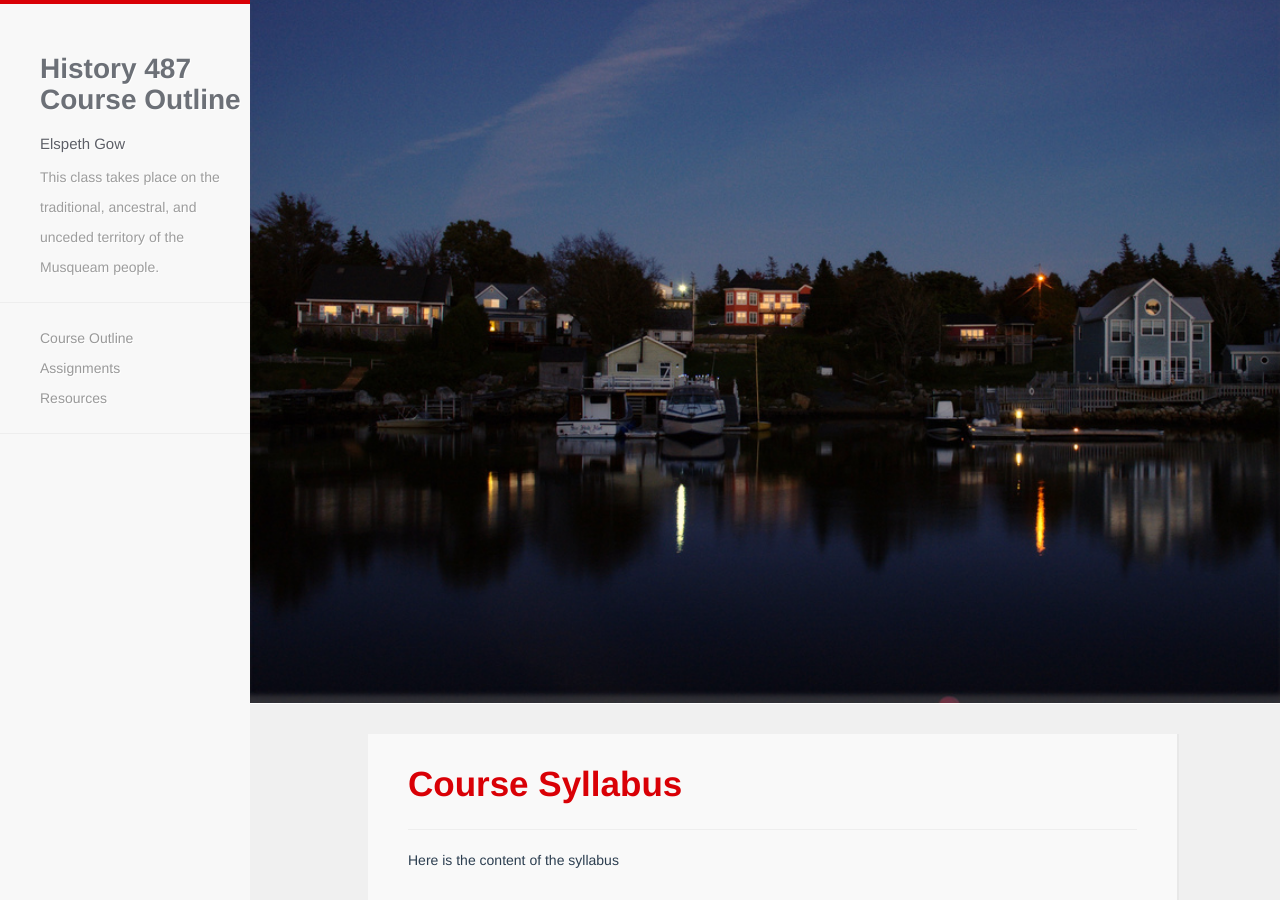
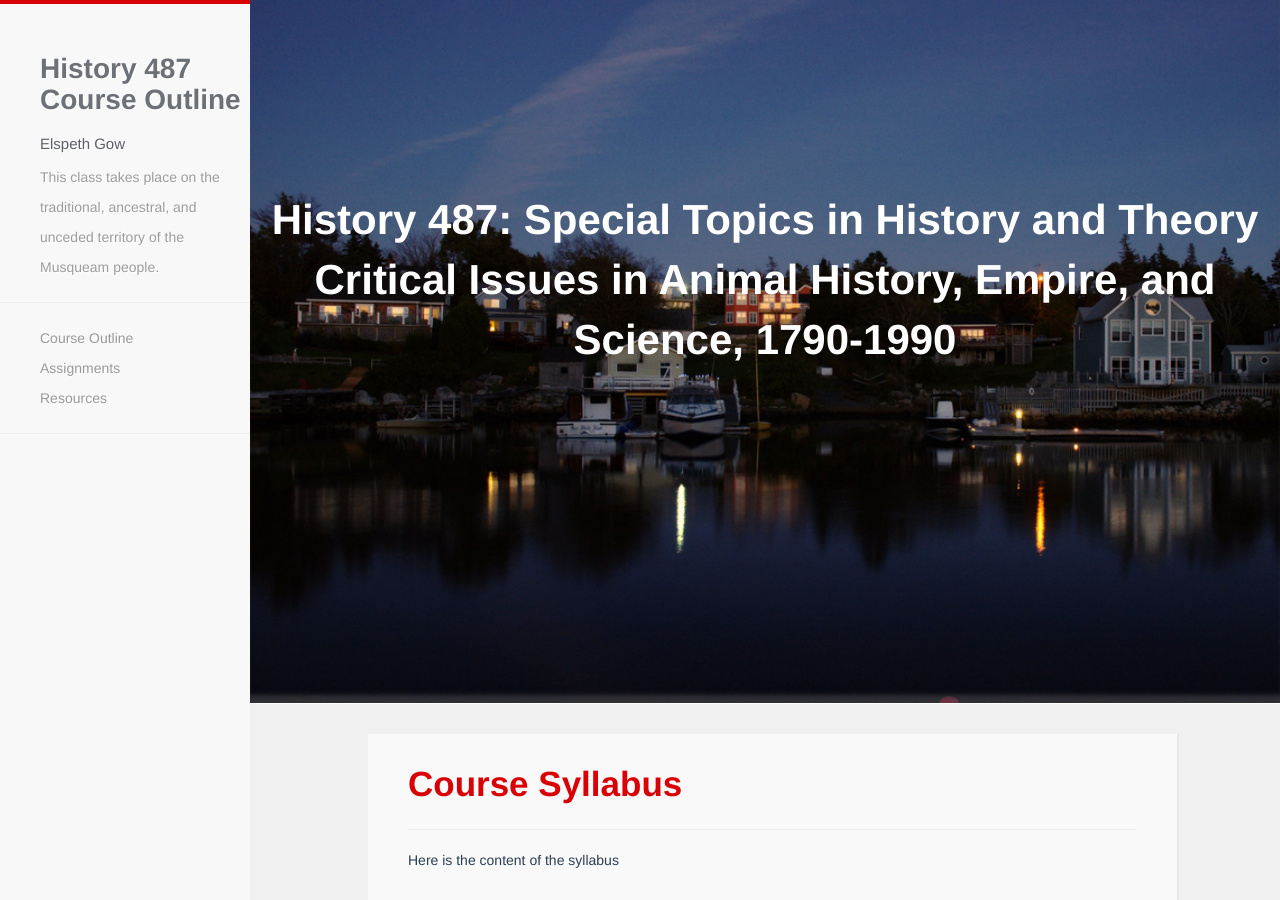
Before and after one commit to esgow/HIST487, a Jekyll site: the page built from index.md, in a window 1280 px wide and 900 px high. Built offline with Jekyll 4.4.1, drawn with Linux system fonts in a browser that asks for light colours; nearby versions of some CDN libraries; Markdown is read by kramdown in place of the engine named in the settings.

Commit message:
Update showcase.html

```diff
--- a/_includes/showcase.html
+++ b/_includes/showcase.html
@@ -4,9 +4,8 @@
     </style>
     <div class="showcase-wrapper sticky">
       <div class="showcase-text">
-          {% for post in site.posts limit: 1 %}
-          <span class="badge lazy"><smaller>FRESHLY MINTED</smaller></span><br>{{ post.title }}<br><a href="{{ site.baseurl }}{{ post.url }}"><button type="button" class="btn btn-default showcase-button">Read More</button></a>
-          {% endfor %}
+          <span>History 487: Special Topics in History and Theory</span><br/>
+        Critical Issues in Animal History, Empire, and Science, 1790-1990
       </div>
     </div>
     <div class="container">
```
